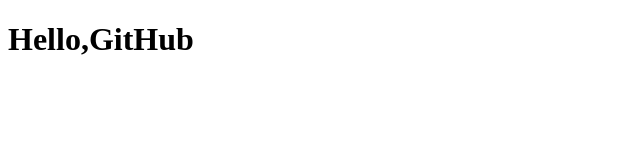
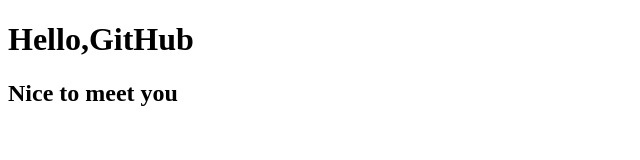
Before and after one commit to dadadax/Sample, a plain HTML site: page index.html in a window 1280 px wide. Shown: the whole page, without its empty margins (0-640 px from the left). Drawn offline with Linux system fonts and the light colour scheme.

Commit message:
Update index.html
none

```diff
--- a/index.html
+++ b/index.html
@@ -5,6 +5,9 @@
     <title>Test</title>
 </head>
 <body>
-    <div><h1>Hello,GitHub</h1></div>
+    <div>
+        <h1>Hello,GitHub</h1>
+        <h2>Nice to meet you<h2>
+    </div>
 </body>
 </html>
```
